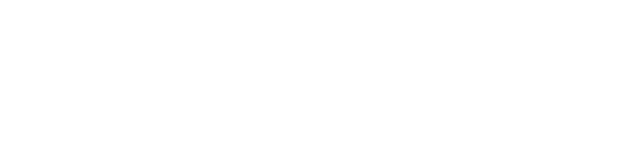
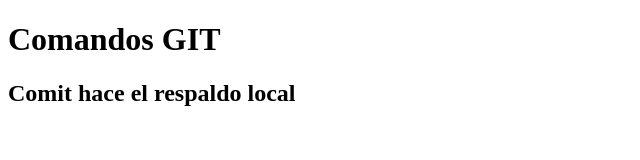
Before and after one commit to MatiasPerezHuerta/Proyecto_Web_sec_13, a plain HTML site: page index.html in a window 1280 px wide. Shown: the whole page, without its empty margins (0-640 px from the left). Drawn offline with Linux system fonts and the light colour scheme.

Commit message:
Se agrego info al html

```diff
--- a/index.html
+++ b/index.html
@@ -7,6 +7,13 @@
     <title>Document</title>
 </head>
 <body>
-
+    <div class="contai">
+        <p>
+            <h1>Comandos GIT</h1>
+        </p>
+        <p>
+            <h2>Comit hace el respaldo local</h2>
+        </p>
+    </div>
 </body>
 </html>
```
